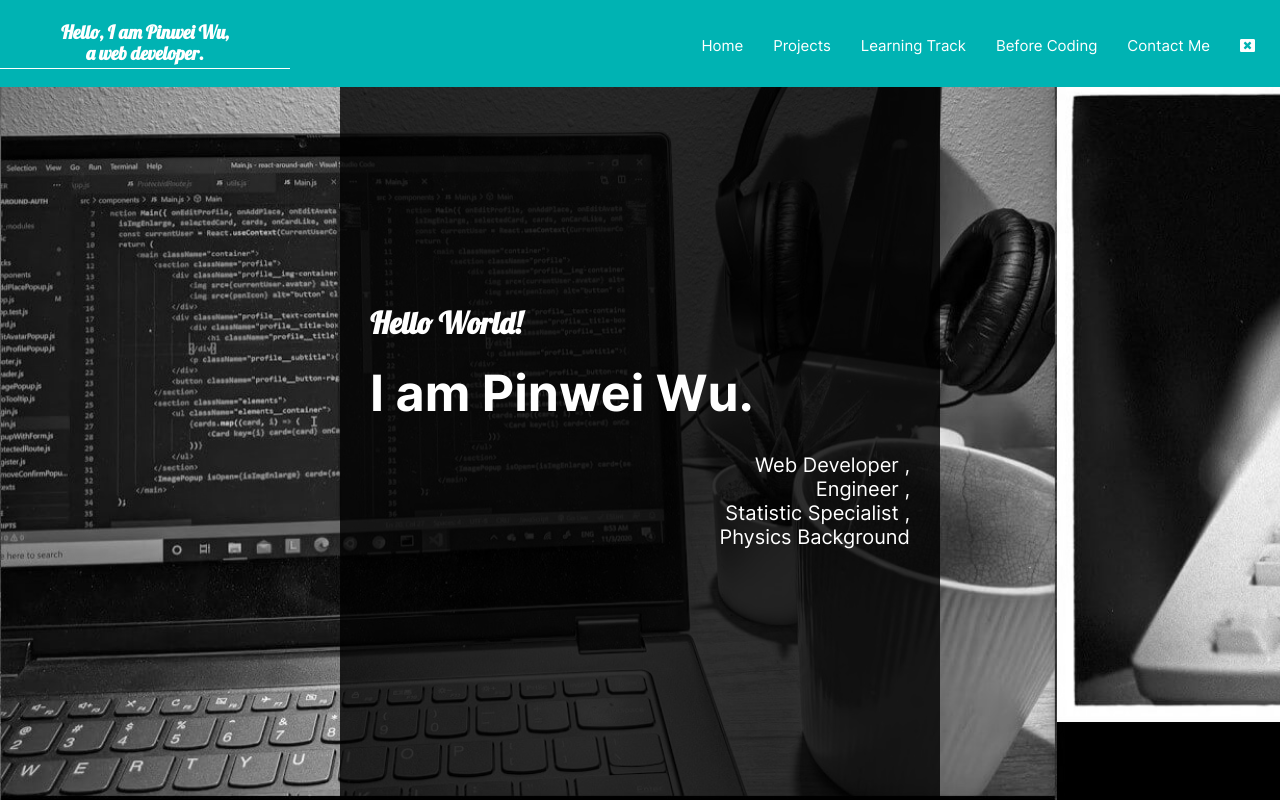
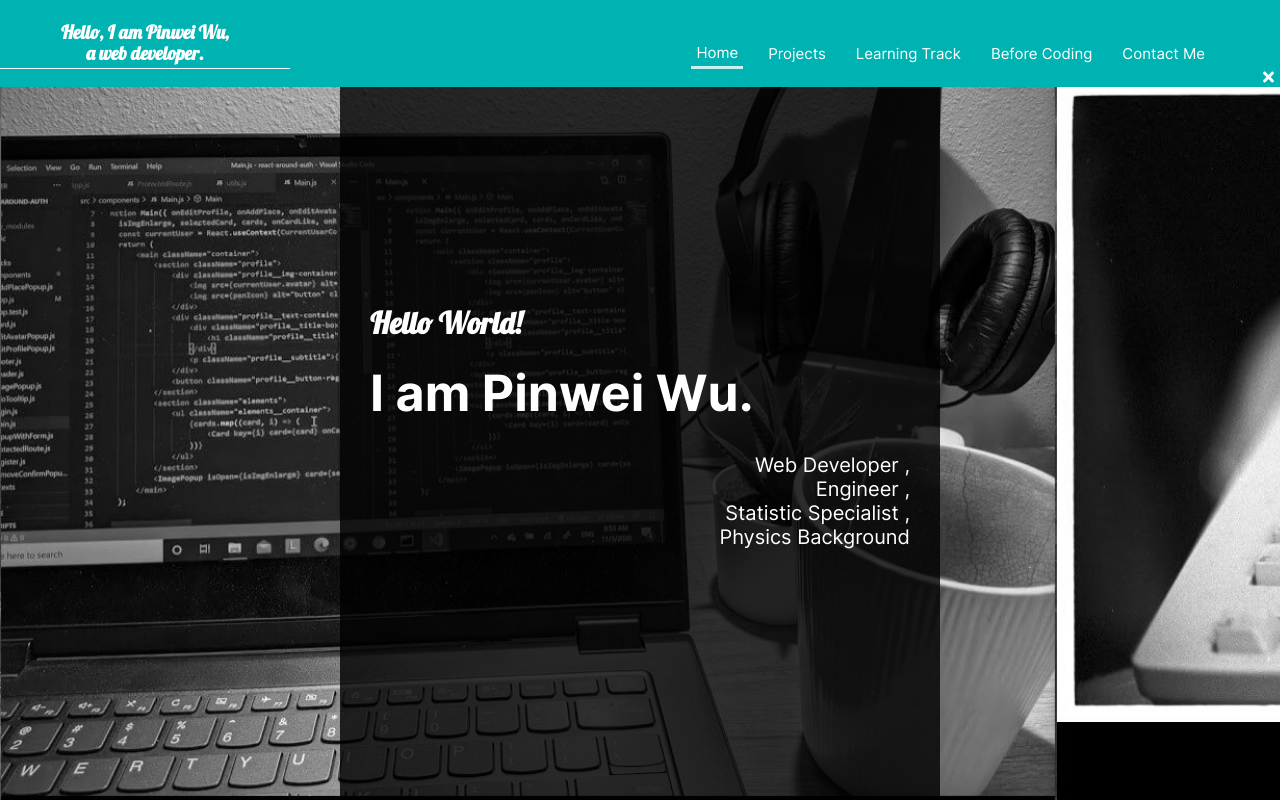
Before and after one commit to iceicery/pinwei, a React (Create React App) app: page / in a window 1280 px wide. Both pictures are taken after a click on the picture 1235 px from the left and 35 px from the top of the page. Shown: the top 800 px of the page. Built offline with nearby package versions, Linux system fonts and the light colour scheme.

Commit message:
fix: icon hover disappear issue, ubdate close icon

```diff
--- a/src/components/Footer/Footer.css
+++ b/src/components/Footer/Footer.css
@@ -8,7 +8,7 @@
   align-items: baseline;
 }
 
-@media screen and (max-width: 600px) {
+@media screen and (max-width: 768px) {
   .footer {
     flex-direction: column;
   }
@@ -19,7 +19,7 @@
   margin-right: 80px;
 }
 
-@media screen and (max-width: 600px) {
+@media screen and (max-width: 768px) {
   .footer__box1 {
     flex-direction: column;
     margin: 0;
@@ -30,72 +30,57 @@
   align-items: baseline;
 }
 
-@media screen and (max-width: 600px) {
+@media screen and (max-width: 768px) {
   .footer__box2 {
     flex-direction: column;
   }
 }
-.footer__icon-github {
-  background-image: url("../../images/GitHub-Mark-Light-32px.png");
-  background-size: 100%;
-  width: 25px;
-  height: 25px;
-  background-repeat: no-repeat;
-  border: solid 0.1px transparent;
-}
 
-.footer__icon-github:hover {
-  background-image: url("../../images/GitHub-Mark-Light-32px.png");
-  background-size: 100%;
-  width: 25px;
-  height: 25px;
-  opacity: 80%;
-  cursor: pointer;
-  border: solid 0.1px lightblue;
-}
-.footer__icon-linkedin {
-  background-image: url("../../images/LI-In-Bug.png");
-  background-size: 100%;
-  background-position: bottom;
-  margin-right: 20px;
-  width: 25px;
-  height: 25px;
-  background-repeat: no-repeat;
-}
-
-.footer__icon-linkedin:hover {
-  background-image: url("../../images/LI-In-Bug.png");
-  background-size: 100%;
-  background-position: bottom;
-  margin-right: 20px;
-  opacity: 80%;
-  cursor: pointer;
-  border: solid 0.1px lightblue;
-}
 .footer__icons {
   list-style: none;
   display: flex;
   justify-content: flex-start;
   align-items: center;
+  column-gap: 20px;
 }
+
+.footer__icon {
+  width: 25px;
+  height: 25px;
+  object-fit: contain;
+  border: solid 0.1px transparent;
+}
+
+.footer__icon:hover {
+  cursor: pointer;
+  opacity: 0.7;
+}
+
 .footer__subtitle {
   margin: 0;
   padding: 0;
   font-weight: normal;
 }
 
-@media screen and (max-width: 600px) {
+@media screen and (max-width: 768px) {
   .footer__subtitle {
     font-size: 15px;
   }
+
+  .footer__icon {
+    width: 20px;
+    height: 20px;
+    object-fit: contain;
+    border: solid 0.1px transparent;
+  }
 }
 .footer__title {
-  font-family: "Lobster";
+  font-family: 'Lobster';
   padding: 3px;
   border-bottom: solid 0.2px #fff;
-  margin-right: 10px;
+  margin-right: 20px;
 }
-@media screen and (max-width: 600px) {
+@media screen and (max-width: 768px) {
   .footer__title {
     font-size: 15px;
   }
@@ -109,7 +94,7 @@
   align-content: center;
 }
 
-@media screen and (max-width: 600px) {
+@media screen and (max-width: 768px) {
   .footer__color {
     padding: 5px 5px 0 5px;
     flex-direction: column;
--- a/src/components/Footer/Footer.js
+++ b/src/components/Footer/Footer.js
@@ -1,6 +1,9 @@
 import React from 'react';
 import './Footer.css';
 import { withRouter } from 'react-router-dom';
+import linkedinIcon from '../../images/LI-In-Bug.png';
+import githubIcon from '../../images/GitHub-Mark-Light-32px.png';
+
 function Footer() {
   return (
     <footer className="footer">
@@ -20,18 +23,30 @@ function Footer() {
               target="_blank"
               rel="noreferrer"
             >
-                            <div className="footer__icon-linkedin"></div>
+              <img
+                src={linkedinIcon}
+                alt="go to linkedin"
+                className="footer__icon"
+              />
             </a>
           </li>
           <li>
-                        <a href="https://github.com/iceicery" target="_blank" rel="noreferrer">
-                            <div className="footer__icon-github"></div>
+            <a
+              href="https://github.com/iceicery"
+              target="_blank"
+              rel="noreferrer"
+            >
+              <img
+                src={githubIcon}
+                alt="go to github"
+                className="footer__icon"
+              />
             </a>
           </li>
         </ul>
       </div>
     </footer>
-    )
+  );
 }
 
 export default withRouter(Footer);
--- a/src/components/Header/Header.css
+++ b/src/components/Header/Header.css
@@ -10,6 +10,22 @@
   justify-content: space-between;
   align-content: center;
   flex-wrap: wrap;
+  margin: 0;
+}
+
+.header__close {
+  background-color: transparent;
+  border: none;
+  color: #fff;
+  position: absolute;
+  bottom: 0;
+  right: 0;
+  z-index: 2;
+}
+
+.header__close:hover {
+  cursor: pointer;
+  opacity: 0.7;
 }
 
 @media screen and (max-width: 600px) {
@@ -20,7 +36,7 @@
 }
 
 .header__title {
-  font-family: "Lobster";
+  font-family: 'Lobster';
   padding: 3px;
   border-bottom: solid 0.2px #fff;
   margin-right: 10px;
@@ -44,13 +60,13 @@
 }
 
 .header__menu-adjust {
-  margin-top: 0;
-
+  margin: 0 50px 0 0;
   display: flex;
   justify-content: flex-start;
   align-content: center;
   flex-wrap: wrap;
 }
+
 .header__menu-list-adjust {
   padding: 5px;
   margin-top: 20px;
@@ -72,8 +88,11 @@
 }
 
 .header__menu-list-adjust:hover {
-  border-bottom: solid 0.3px rgba(255, 255, 255, 0.8);
+  border: solid lightskyblue;
   color: rgba(255, 255, 255, 0.8);
   cursor: pointer;
-  border: solid lightskyblue;
 }
+
+.header__menu-list-active {
+  border-bottom: solid rgba(255, 255, 255, 0.8);
+}
--- a/src/components/Header/Header.js
+++ b/src/components/Header/Header.js
@@ -1,29 +1,79 @@
 import React from 'react';
 import { FontAwesomeIcon } from '@fortawesome/react-fontawesome';
-import { library } from '@fortawesome/fontawesome-svg-core';
-import { faWindowClose } from '@fortawesome/free-solid-svg-icons';
+import { faTimes } from '@fortawesome/free-solid-svg-icons';
 import './Header.css';
 import Scroll from 'react-scroll';
 const ScrollLink = Scroll.Link;
 
-library.add(faWindowClose);
-
 export default function Header({ isOpen, handleHeaderClose }) {
-    const headerClass = isOpen ? "header" : "hidden";
-    return (
-        <header className={headerClass}>
-            <div className="header__box1">
-                <h3 className="header__title lobster">Hello, I am Pinwei Wu, a&nbsp;web&nbsp;developer.</h3>
-
-            </div>
-            <menu className="header__menu-adjust">
-                <button className='header__menu-list-adjust' ><ScrollLink to="menu" smooth={true} duration={500} spy={true} offset={-120}>Home</ScrollLink></button>
-                <button className='header__menu-list-adjust' ><ScrollLink to="projects" smooth={true} duration={500} spy={true} offset={-120}>Projects</ScrollLink></button>
-                <button className='header__menu-list-adjust' ><ScrollLink to="learning" smooth={true} duration={500} spy={true} offset={-120}>Learning Track</ScrollLink></button>
-                <button className='header__menu-list-adjust' ><ScrollLink to="before" smooth={true} duration={500} spy={true} offset={-120}>Before Coding</ScrollLink></button>
-                <button className='header__menu-list-adjust' ><ScrollLink to="form" smooth={true} duration={500} spy={true} offset={-150}>Contact Me</ScrollLink></button>
-                <button className="header__menu-list-adjust" onClick={handleHeaderClose}><FontAwesomeIcon icon="window-close" /> </button>
-            </menu>
-        </header>
-    )
+  const headerClass = isOpen ? 'header' : 'hidden';
+  return (
+    <header className={headerClass}>
+      <div className="header__box1">
+        <h3 className="header__title lobster">
+          Hello, I am Pinwei Wu, a&nbsp;web&nbsp;developer.
+        </h3>
+      </div>
+      <nav className="header__menu-adjust">
+        <ScrollLink
+          to="menu"
+          smooth={true}
+          duration={500}
+          spy={true}
+          offset={-120}
+          activeClass="header__menu-list-active"
+          className="header__menu-list-adjust"
+        >
+          Home
+        </ScrollLink>
+        <ScrollLink
+          to="projects"
+          smooth={true}
+          duration={500}
+          spy={true}
+          offset={-120}
+          activeClass="header__menu-list-active"
+          className="header__menu-list-adjust"
+        >
+          Projects
+        </ScrollLink>
+        <ScrollLink
+          to="learning"
+          smooth={true}
+          duration={500}
+          spy={true}
+          offset={-120}
+          activeClass="header__menu-list-active"
+          className="header__menu-list-adjust"
+        >
+          Learning Track
+        </ScrollLink>
+        <ScrollLink
+          to="before"
+          smooth={true}
+          duration={500}
+          spy={true}
+          offset={-120}
+          activeClass="header__menu-list-active"
+          className="header__menu-list-adjust"
+        >
+          Before Coding
+        </ScrollLink>
+        <ScrollLink
+          to="form"
+          smooth={true}
+          duration={500}
+          spy={true}
+          offset={-150}
+          activeClass="header__menu-list-active"
+          className="header__menu-list-adjust"
+        >
+          Contact Me
+        </ScrollLink>
+      </nav>
+      <button className="header__close" onClick={handleHeaderClose}>
+        <FontAwesomeIcon icon={faTimes} size="1x" />{' '}
+      </button>
+    </header>
+  );
 }
```
Also changed, not shown: src/components/Interests.js (deleted, +0 -8 lines). Lines whose indentation alone changed are shown as unchanged.
